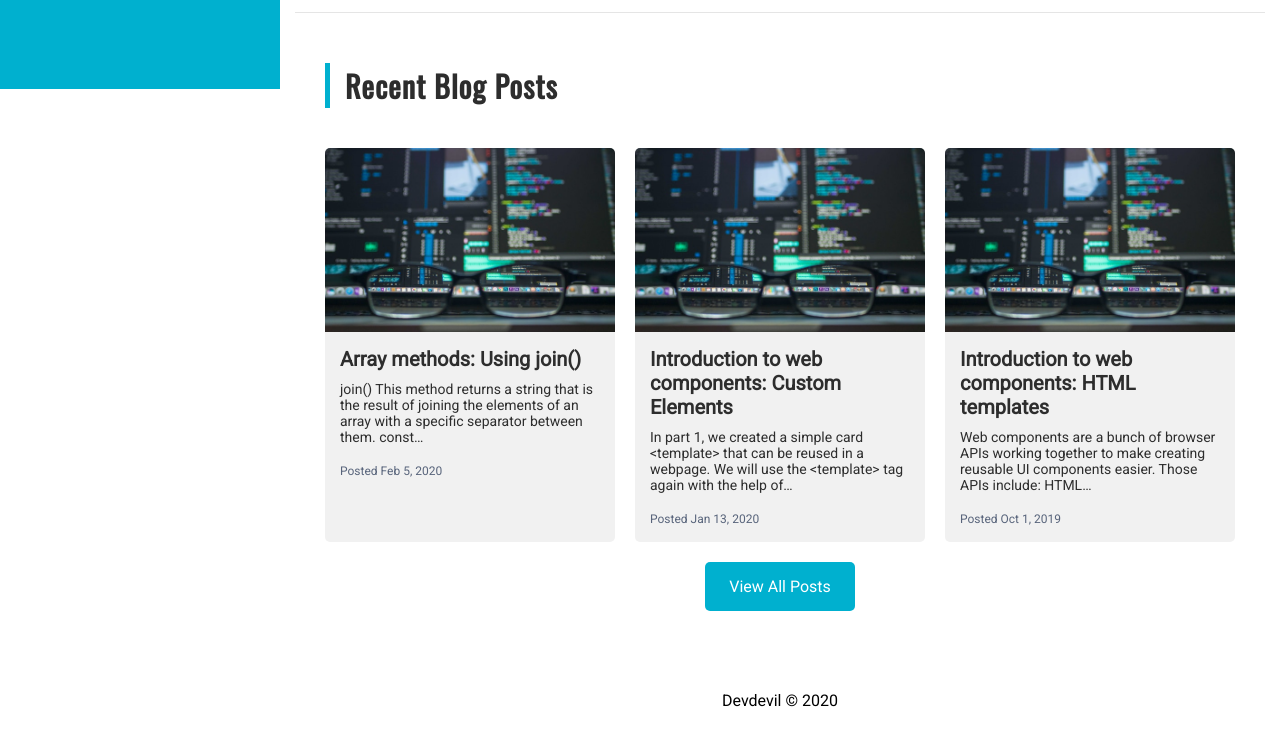
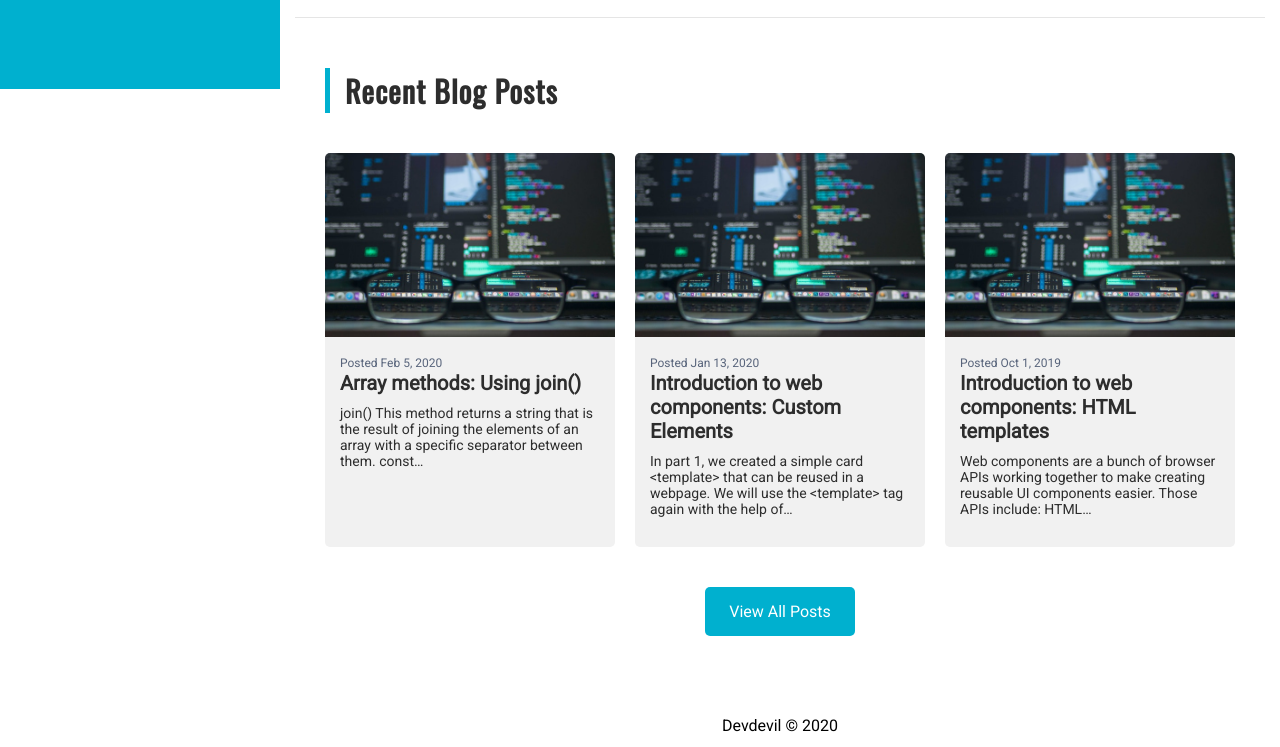
Before and after one commit to devdevil94/Personal-Website, a Gatsby site: page / in a window 1280 px wide. Shown: the part 711-1458 px from the top of the page. Built offline with nearby package versions, Linux system fonts and the light colour scheme; Gatsby itself is replaced by a stand-in of ours.

Commit message:
Minor changes

```diff
--- a/src/components/PostCard.js
+++ b/src/components/PostCard.js
@@ -9,13 +9,13 @@ export default function PostCard({ title, slug, date, excerpt, fluid }) {
         <Img alt={title} fluid={fluid} />
       </Link>
       <div className="postCard__body">
+        <span className="postCard__date text-grey">Posted {date}</span>
         <h3 className="postCard__title">
           <Link to={`/blog/${slug}`} className="text-dark">
             {title}
           </Link>
         </h3>
         <p className="postCard__excerpt">{excerpt}</p>
-        <span className="postCard__date text-grey">Posted {date}</span>
       </div>
     </>
   )
--- a/src/pages/index.js
+++ b/src/pages/index.js
@@ -2,6 +2,7 @@ import React, { useEffect, useState } from "react"
 import Layout from "./../components/Layout"
 import { graphql, Link } from "gatsby"
 import Img from "gatsby-image"
+import PostCard from "../components/PostCard"
 
 const Index = ({ data }) => {
   const [profile, setProfile] = useState({})
@@ -98,26 +99,13 @@ const Index = ({ data }) => {
           <ul className="recentPostsSection__list">
             {(posts || []).map(({ node: post }) => (
               <li key={post.id} className="postCard rounded">
-                <Link to={`/blog/${post.fields.slug}`}>
-                  <Img
-                    alt={post.frontmatter.title}
-                    fluid={post.frontmatter.img.childImageSharp.fluid}
-                  />
-                </Link>
-                <div className="postCard__body">
-                  <h3 className="postCard__title">
-                    <Link
-                      to={`/blog/${post.fields.slug}`}
-                      className="text-dark"
-                    >
-                      {post.frontmatter.title}
-                    </Link>
-                  </h3>
-                  <p className="postCard__excerpt">{post.excerpt}</p>
-                  <span className="postCard__date text-grey">
-                    Posted {post.frontmatter.date}
-                  </span>
-                </div>
+                <PostCard
+                  title={post.frontmatter.title}
+                  slug={post.fields.slug}
+                  date={post.frontmatter.date}
+                  excerpt={post.excerpt}
+                  fluid={post.frontmatter.img.childImageSharp.fluid}
+                />
               </li>
             ))}
           </ul>
--- a/src/styles/about-me.css
+++ b/src/styles/about-me.css
@@ -39,6 +39,7 @@
 }
 .skillsSection__info {
   line-height: 1.5;
+  margin-bottom: 2rem;
 }
 .skillsSection__list {
   display: grid;
@@ -82,7 +83,7 @@
   display: grid;
   grid-template-columns: 1fr;
   gap: 2rem;
-  margin-bottom: 2rem;
+  margin-bottom: 4rem;
 }
 .postCard {
   background-color: #f1f1f1;
@@ -100,6 +101,7 @@
 }
 .postCard__date {
   font-size: 1.2rem;
+  margin-bottom: 10rem;
 }
 
 .recentPostsSection__button {
```
